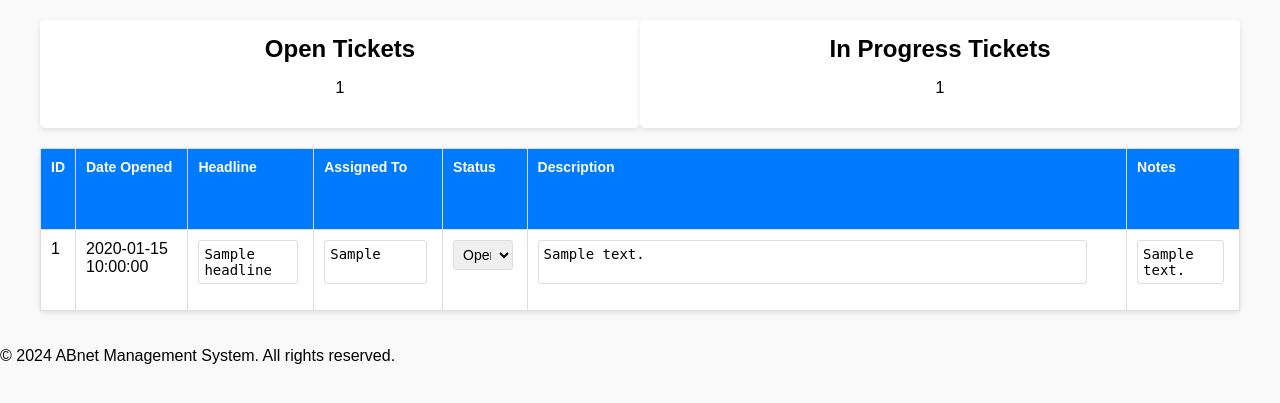
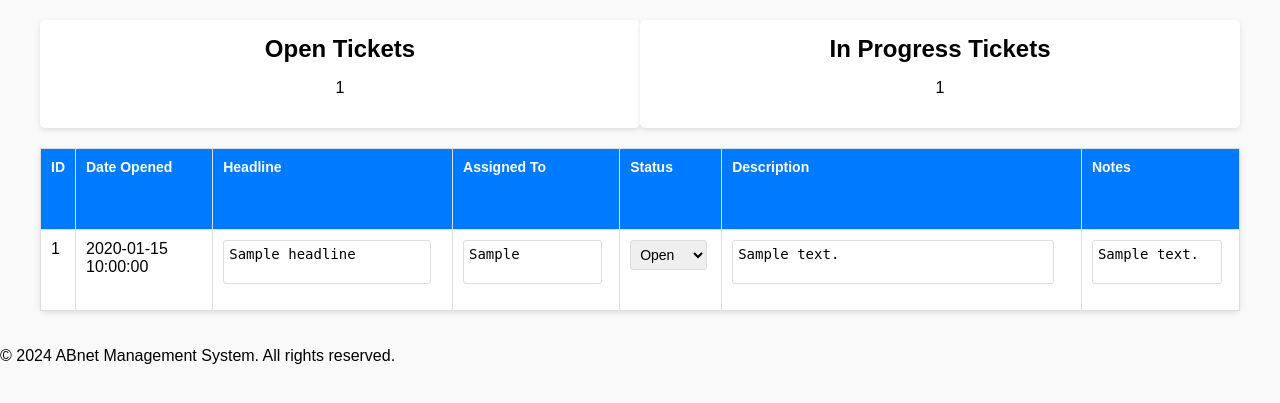
Before and after one commit to imanuelt/ticketingabnet, a Flask app: template templates/index.html in a window 1280 px wide. Shown: the part 124-527 px from the top of the page. Run offline with Flask 3, Linux system fonts and the light colour scheme; the template is opened without the code that fills it: most values are stand-ins (such as "Sample title", 1, 10 or a date in 2020).

Commit message:
Your descriptive message for the changes

```diff
--- a/static/styles.css
+++ b/static/styles.css
@@ -81,7 +81,7 @@ main {
 /* Table Styling */
 table {
     width: 100%; /* Make the table occupy the full width of the container */
-    max-width: 1200px; /* Add a maximum width to avoid stretching too much on larger screens */
+    max-width: 1400px; /* Add a maximum width to avoid stretching too much on larger screens */
     margin: 0 auto; /* Center the table on the page */
     border-collapse: collapse;
     margin-top: 20px;
@@ -121,7 +121,12 @@ textarea, select, input[type="text"] {
 /* Make Description column wider */
 table td:nth-child(6),
 table th:nth-child(6) {
-    width: 50%; /* Make the Description column half the table width */
+    width: 30%; /* Make the Description column half the table width */
+}
+/* Make Headline column wider */
+table td:nth-child(3),
+table th:nth-child(3) {
+    width: 20%; /* Make the Description column half the table width */
 }
 
 /* Adjust height of rows */
```
